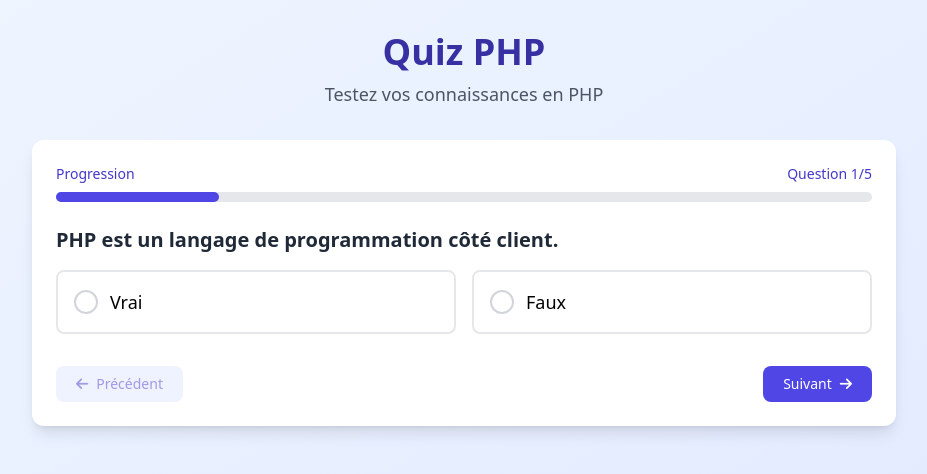
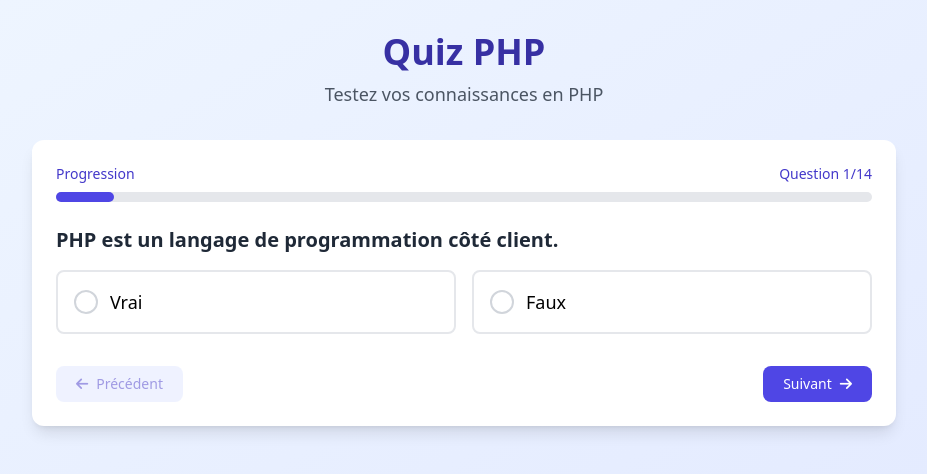
Before and after one commit to mouad-talhaoui/QuizRevise, a plain HTML site: page php.html in a window 1280 px wide. Shown: the whole page, without its empty margins (176-1103 px from the left). Drawn offline with nearby package versions, Linux system fonts and the light colour scheme.

Commit message:
adding some global params customization

```diff
--- a/php.html
+++ b/php.html
@@ -21,7 +21,7 @@
             <div class="mb-6">
                 <div class="flex justify-between mb-2">
                     <span class="text-sm font-medium text-indigo-700">Progression</span>
-                    <span id="progress-text" class="text-sm font-medium text-indigo-700">Question 1/5</span>
+                    <span id="progress-text" class="text-sm font-medium text-indigo-700"></span>
                 </div>
                 <div class="w-full bg-gray-200 rounded-full h-2.5">
                     <div id="progress-bar" class="bg-indigo-600 h-2.5 rounded-full" style="width: 20%"></div>
@@ -53,7 +53,7 @@
                 <h2 class="text-2xl font-bold text-indigo-800 mb-2">Résultats du Quiz</h2>
                 <div class="inline-flex items-center px-4 py-2 bg-indigo-100 text-indigo-800 rounded-full">
                     <i class="fas fa-trophy mr-2"></i>
-                    <span id="score-text" class="font-bold">Score: 0/5</span>
+                    <span id="score-text" class="font-bold">Score: 0/quizQuestions.length</span>
                 </div>
             </div>
 
@@ -130,8 +130,128 @@
                 ],
                 correctAnswer: 2,
                 explanation: "En PHP, l'opérateur de concaténation est le point (.). Exemple: $nom = 'Jean' . ' ' . 'Dupont';"
+            },
+            {
+                id: 6,
+                type: "multichoix",
+                question: "Quel opérateur est utilisé pour concaténer des chaînes en PHP?",
+                options: [
+                    "+",
+                    "&",
+                    ".",
+                    "||"
+                ],
+                correctAnswer: 2,
+                explanation: "En PHP, l'opérateur de concaténation est le point (.). Exemple: $nom = 'Jean' . ' ' . 'Dupont';"
+            },
+            {
+                id: 7,
+                type: "multichoix",
+                question: "Quel opérateur est utilisé pour concaténer des chaînes en PHP?",
+                options: [
+                    "+",
+                    "&",
+                    ".",
+                    "||"
+                ],
+                correctAnswer: 2,
+                explanation: "En PHP, l'opérateur de concaténation est le point (.). Exemple: $nom = 'Jean' . ' ' . 'Dupont';"
+            },
+            {
+                id: 8,
+                type: "multichoix",
+                question: "Quel opérateur est utilisé pour concaténer des chaînes en PHP?",
+                options: [
+                    "+",
+                    "&",
+                    ".",
+                    "||"
+                ],
+                correctAnswer: 2,
+                explanation: "En PHP, l'opérateur de concaténation est le point (.). Exemple: $nom = 'Jean' . ' ' . 'Dupont';"
+            },
+            {
+                id: 9,
+                type: "multichoix",
+                question: "Quel opérateur est utilisé pour concaténer des chaînes en PHP?",
+                options: [
+                    "+",
+                    "&",
+                    ".",
+                    "||"
+                ],
+                correctAnswer: 2,
+                explanation: "En PHP, l'opérateur de concaténation est le point (.). Exemple: $nom = 'Jean' . ' ' . 'Dupont';"
+            },
+            {
+                id: 10,
+                type: "multichoix",
+                question: "Quel opérateur est utilisé pour concaténer des chaînes en PHP?",
+                options: [
+                    "+",
+                    "&",
+                    ".",
+                    "||"
+                ],
+                correctAnswer: 2,
+                explanation: "En PHP, l'opérateur de concaténation est le point (.). Exemple: $nom = 'Jean' . ' ' . 'Dupont';"
+            },
+            {
+                id: 11,
+                type: "multichoix",
+                question: "Quel opérateur est utilisé pour concaténer des chaînes en PHP?",
+                options: [
+                    "+",
+                    "&",
+                    ".",
+                    "||"
+                ],
+                correctAnswer: 2,
+                explanation: "En PHP, l'opérateur de concaténation est le point (.). Exemple: $nom = 'Jean' . ' ' . 'Dupont';"
+            },
+            {
+                id: 12,
+                type: "multichoix",
+                question: "Quel opérateur est utilisé pour concaténer des chaînes en PHP?",
+                options: [
+                    "+",
+                    "&",
+                    ".",
+                    "||"
+                ],
+                correctAnswer: 2,
+                explanation: "En PHP, l'opérateur de concaténation est le point (.). Exemple: $nom = 'Jean' . ' ' . 'Dupont';"
+            },
+            {
+                id: 13,
+                type: "multichoix",
+                question: "Quel opérateur est utilisé pour concaténer des chaînes en PHP?",
+                options: [
+                    "+",
+                    "&",
+                    ".",
+                    "||"
+                ],
+                correctAnswer: 2,
+                explanation: "En PHP, l'opérateur de concaténation est le point (.). Exemple: $nom = 'Jean' . ' ' . 'Dupont';"
+            },
+            {
+                id: 14,
+                type: "multichoix",
+                question: "Quel opérateur est utilisé pour concaténer des chaînes en PHP?",
+                options: [
+                    "+",
+                    "&",
+                    ".",
+                    "||"
+                ],
+                correctAnswer: 2,
+                explanation: "En PHP, l'opérateur de concaténation est le point (.). Exemple: $nom = 'Jean' . ' ' . 'Dupont';"
             }
         ];
+
+
+        document.getElementById("progress-text").textContent = "Question 1/"+quizQuestions.length;
 
         // DOM Elements
         const questionContainer = document.getElementById('question-container');
@@ -298,7 +418,7 @@
                             <h4 class="font-semibold text-gray-800">${question.question}</h4>
                             <div class="mt-2 grid grid-cols-1 md:grid-cols-2 gap-2">
                                 <div class="${isCorrect ? 'text-green-700' : 'text-red-700'}">
-                                    <span class="font-medium">Votre réponse:</span> ${userAnswerText}
+                                    <span class="font-medium">Votre réponse:</span> ${!userAnswerText? "vous n'avez pas répondu" : userAnswerText}
                                 </div>
                                 ${!isCorrect ? `
                                     <div class="text-green-700">
```
Also changed, not shown: java.html (+16 -1 lines).
